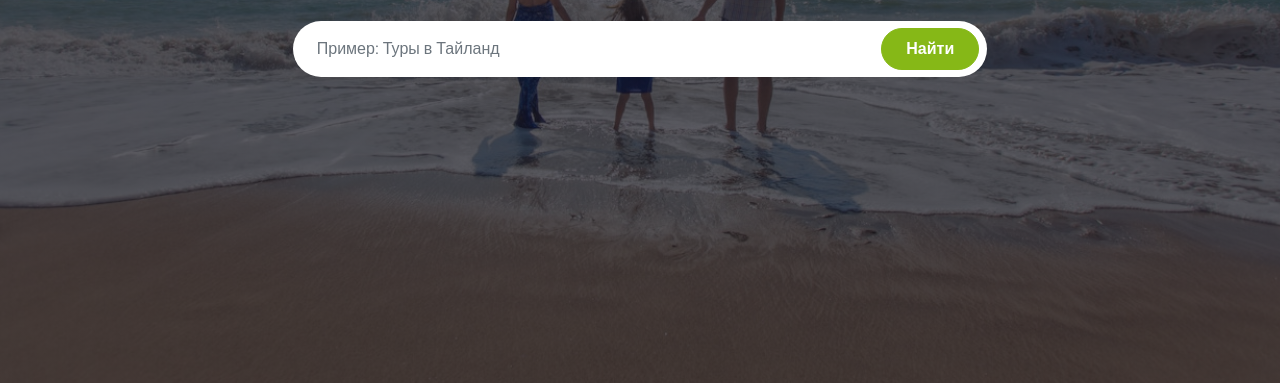
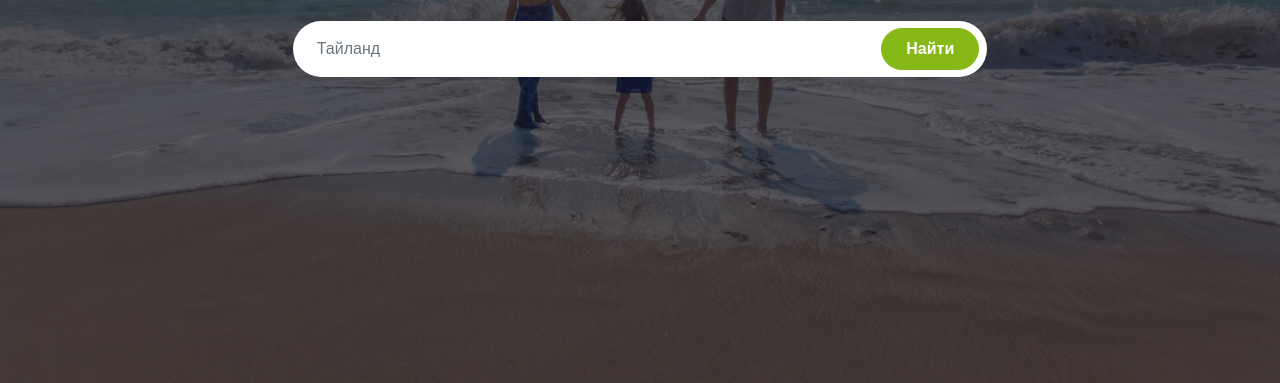
Before and after one commit to smtexx/travel-agency, a plain HTML site: page 404.html in a window 1280 px wide. Shown: the part 417-800 px from the top of the page. Drawn offline with nearby package versions, Linux system fonts and the light colour scheme.

Commit message:
Change search placeholder

```diff
--- a/404.html
+++ b/404.html
@@ -256,7 +256,7 @@
                 <input
                   class="form-control border-0 rounded-pill w-100 py-3 ps-4 pe-5"
                   type="text"
-                  placeholder="Пример: Туры в Тайланд"
+                  placeholder="Тайланд"
                 />
                 <button
                   type="button"
```
Also changed, not shown: contact.html (+1 -1 lines), index.html (+1 -1 lines).
